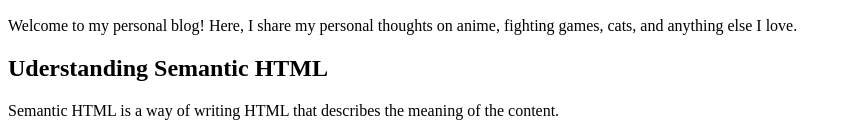
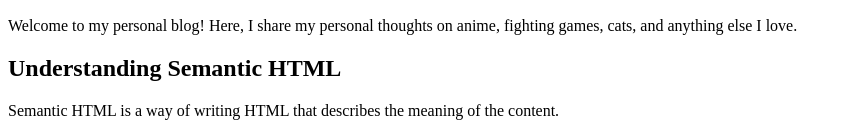
Before and after one commit to kmarume/semantic-html, a plain HTML site: page index.html in a window 1280 px wide. Shown: the part 184-320 px from the top of the page, without its empty margins (0-852 px from the left). Drawn offline with Linux system fonts and the light colour scheme.

Commit message:
fixed typo

```diff
--- a/index.html
+++ b/index.html
@@ -24,7 +24,7 @@
       </p>
     </section>
     <article>
-      <h2>Uderstanding Semantic HTML</h2>
+      <h2>Understanding Semantic HTML</h2>
       <p>Semantic HTML is a way of writing HTML that describes the meaning of the content.</p>
       <p>Here's an old photo of me with my fiance, Jackie, when we went to Universal back in 2018.</p>
       <img
```
